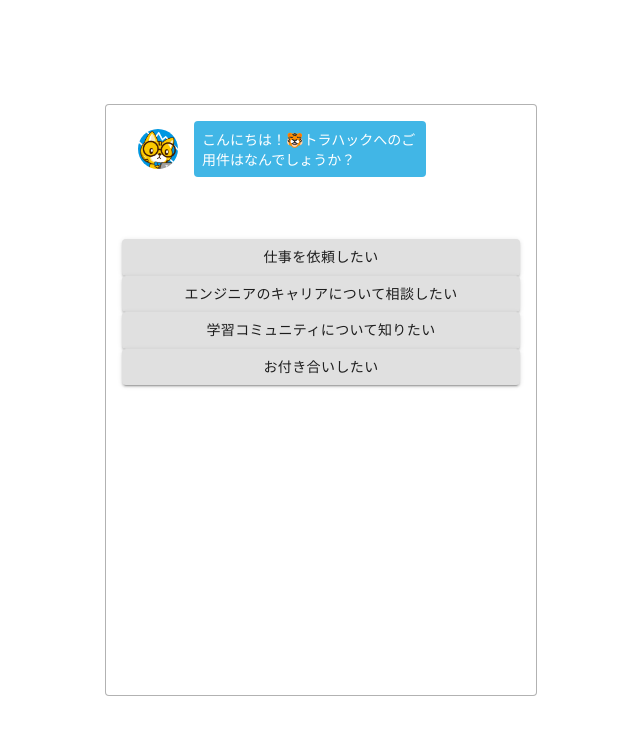
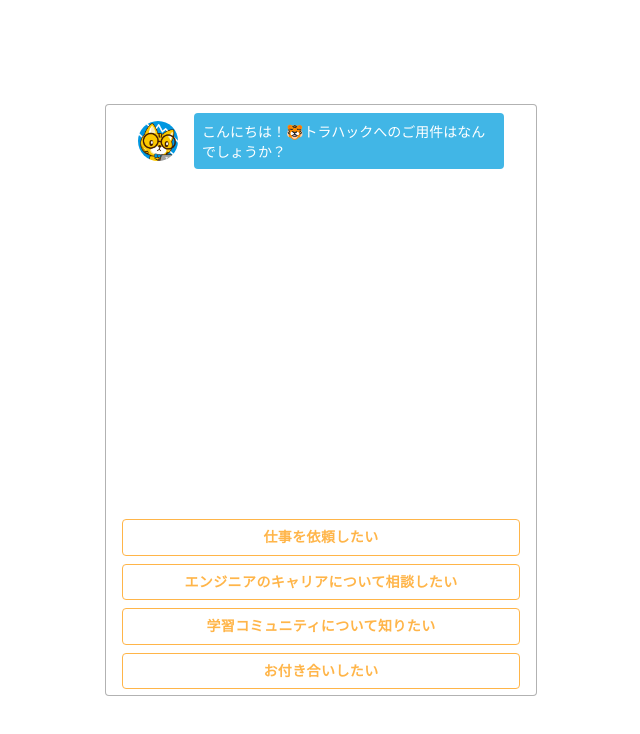
Before and after one commit to eikoh0117/chatbot, a React (Create React App) app: page / in a window 1280 px wide. Shown: the top 734 px of the page, without its empty margins (319-959 px from the left). Built offline with nearby package versions, Linux system fonts and the light colour scheme.

Commit message:
Improve style

```diff
--- a/src/components/Answer.tsx
+++ b/src/components/Answer.tsx
@@ -4,16 +4,26 @@ import Button from "@material-ui/core/Button";
 
 const useStyles = makeStyles((theme: Theme) =>
   createStyles({
-    root: {},
+    button: {
+      borderColor: "#FFB549",
+      color: "#FFB549",
+      fontWeight: 600,
+      marginBottom: "8px",
+      "&:hover": {
+        backgroundColor: "#FFb549",
+        color: "#fff",
+      },
+    },
   })
 );
 
 const Answer = (props: any) => {
-  // const classes = useStyles();
+  const classes = useStyles();
   return (
     <Button
-      variant="contained"
+      variant="outlined"
       onClick={() => props.select(props.content, props.nextId)}
+      className={classes.button}
     >
       {props.content}
     </Button>
--- a/src/components/Chat.tsx
+++ b/src/components/Chat.tsx
@@ -7,7 +7,7 @@ import Torahack from "../assets/img/torahack.png";
 
 const Chat = (props: any) => {
   const isQuestion = props.type === "question";
-  const classes = isQuestion ? "p-chat__row" : "p-chat__reserve";
+  const classes = isQuestion ? "p-chat__row" : "p-chat__reverse";
   return (
     <ListItem className={classes}>
       <ListItemAvatar>
--- a/src/components/Chats.tsx
+++ b/src/components/Chats.tsx
@@ -5,10 +5,10 @@ import { Chat } from ".";
 
 const useStyles = makeStyles((theme: Theme) =>
   createStyles({
-    root: {
-      width: "100%",
-      maxWidth: "36ch",
-      backgroundColor: theme.palette.background.paper,
+    chats: {
+      height: 400,
+      padding: 0,
+      overflow: "auto",
     },
   })
 );
@@ -16,10 +16,10 @@ const useStyles = makeStyles((theme: Theme) =>
 const Chats = (props: any) => {
   const classes = useStyles();
   return (
-    <List className={classes.root}>
+    <List className={classes.chats}>
       {props.chats.map((chat: any, index: number) => {
         return (
-          <Chat text={chat.text} type={chat.type} key={index.toString()}></Chat>
+          <Chat text={chat.text} type={chat.type} key={index.toString()} />
         );
       })}
     </List>
```
